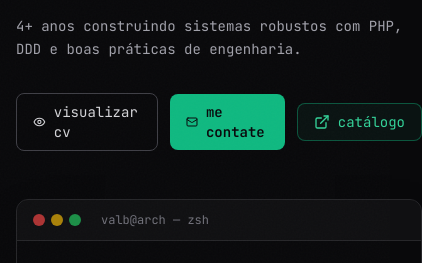
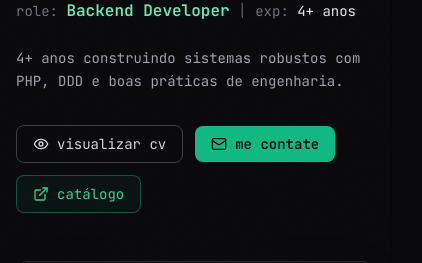
Before and after one commit to valb-mig/portifolio.sh, a Next.js app: page / in a window 390 px wide. Shown: the part 280-543 px from the top of the page, 422 px wide, since content can reach past the window. Built offline with nearby package versions, Linux system fonts and the light colour scheme; no server answers.

Commit message:
(fix): Catalógo apenas em português + ajuste de responsividade

```diff
--- a/src/app/page.tsx
+++ b/src/app/page.tsx
@@ -382,7 +382,7 @@
               {text.hero_subtitle}
             </p>
 
-            <div className="flex items-center gap-3 pt-2">
+            <div className="flex flex-wrap items-center gap-3 pt-2">
               <a
                 href={`doc/${lang}/ivalber-souza.pdf`}
                 target="_blank"
@@ -399,6 +399,7 @@
                 <MailIcon className="w-4 h-4" />
                 {text.hero_contact}
               </a>
+              {lang === "pt" && (
                 <a
                   href="/servicos"
                   className="flex items-center gap-2 font-mono text-sm border border-emerald-500/40 bg-emerald-400/5 text-emerald-400 hover:bg-emerald-400/10 px-4 py-2 rounded-lg transition-all"
@@ -406,6 +407,7 @@
                   <ExternalLink className="w-4 h-4" />
                   catálogo
                 </a>
+              )}
             </div>
           </div>
 
```
Lines whose indentation alone changed are shown as unchanged.
